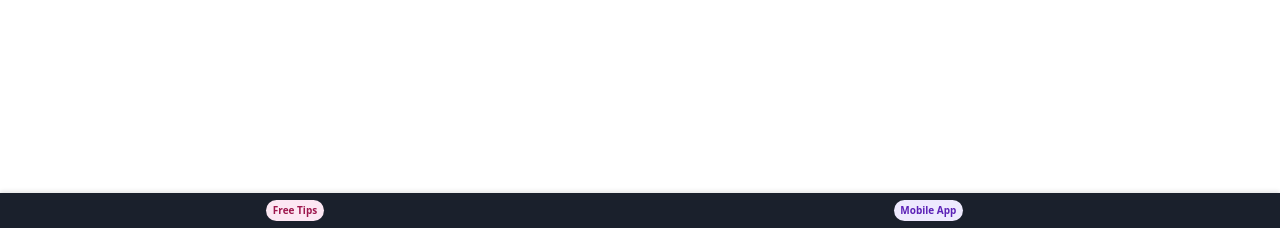
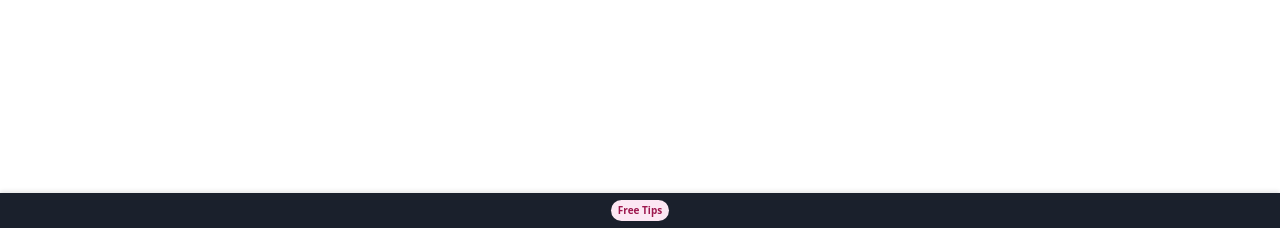
Before and after one commit to dennismuga/tipspesa, a Flask app: page / in a window 1280 px wide. Shown: the part 572-800 px from the top of the page. Run offline with Flask 3, Linux system fonts and the light colour scheme; data that the repository does not hold is empty; some libraries are stand-ins or nearby versions.

Commit message:
rm download app

```diff
--- a/templates/pay.html
+++ b/templates/pay.html
@@ -105,7 +105,6 @@
                 <th><a href="{{ url_for('silver') }}" class="bg-blue-100 text-blue-800 text-xs font-bold px-2 py-1 rounded-full">Silver</a></th>
                 <th><a href="{{ url_for('gold') }}" class="bg-yellow-100 text-yellow-800 text-xs font-bold px-2 py-1 rounded-full">Gold</a></th>
                 <th><a href="{{ url_for('platinum') }}" class="bg-green-100 text-green-800 text-xs font-bold px-2 py-1 rounded-full">Platinum</a></th>
-                <th><a href="https://median.co/share/rnkapp#androidphone" class="bg-purple-100 text-purple-800 text-xs font-bold px-2 py-1 rounded-full">Mobile App</a></th>
             </tr>
         </table>
     </footer>
--- a/templates/plans.html
+++ b/templates/plans.html
@@ -272,8 +272,6 @@
                 <th><a href="{{ url_for('platinum') }}" class="bg-green-100 text-green-800 text-xs font-bold px-2 py-1 rounded-full">Platinum</a></th>
                 {% endif %}
                 <!-- <th><a href="{{ url_for('about') }}" class="text-white">FAQ</a></th> -->
-                <th><a href="https://median.co/share/rnkapp#androidphone" class="bg-purple-100 text-purple-800 text-xs font-bold px-2 py-1 rounded-full">Mobile App</a></th>
-            </tr>
             </tr>
         </table>
     </footer>
```
